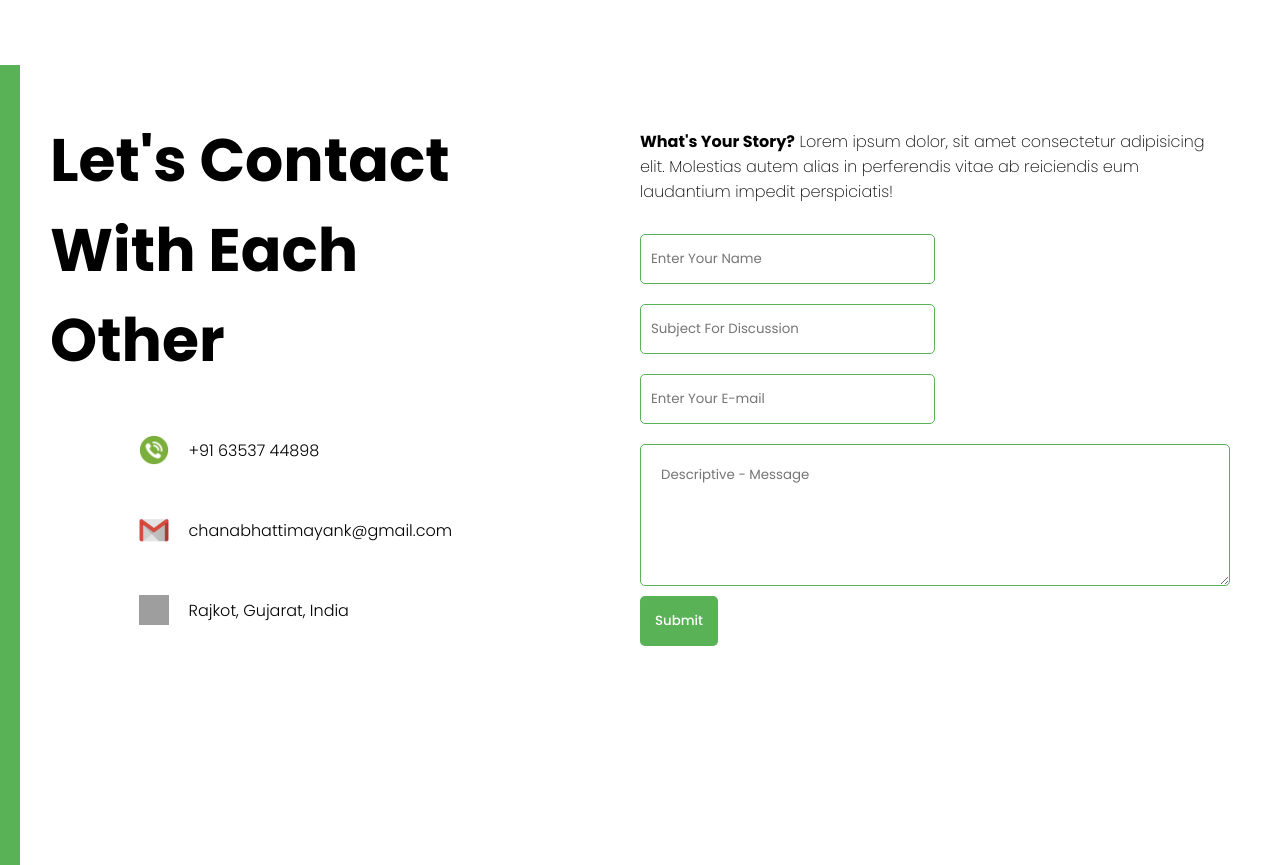
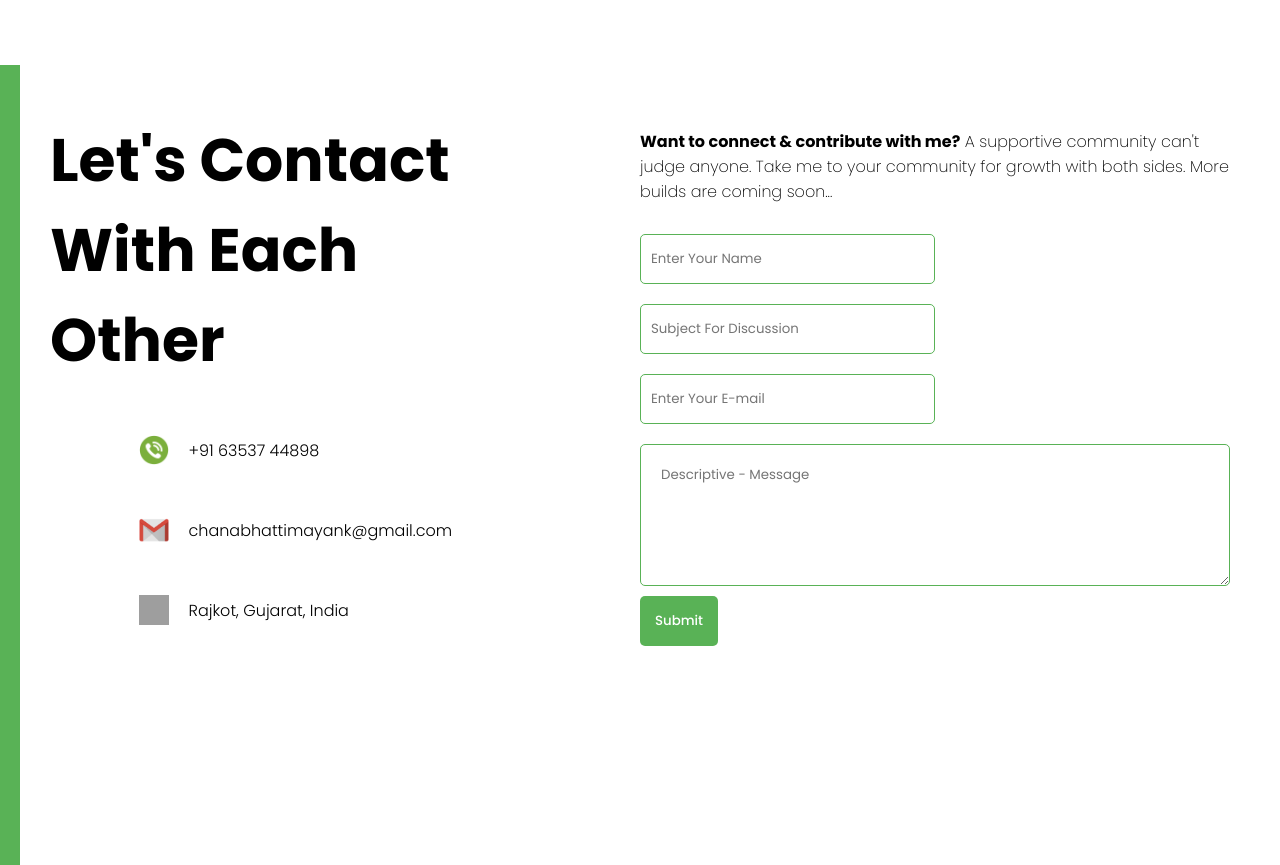
Before and after one commit to imickey04/imickey04.github.io, a React (Create React App) app: page / in a window 1280 px wide. Shown: the part 2520-3385 px from the top of the page. Built offline with nearby package versions, Linux system fonts and the light colour scheme; grey boxes are pictures that could not be loaded.

Commit message:
Update Contact.jsx

```diff
--- a/src/components/contact/Contact.jsx
+++ b/src/components/contact/Contact.jsx
@@ -53,8 +53,7 @@ const Contact = () => {
 
             <div className="contact-right">
                 <p className="contact-description">
-                    <strong>What's Your Story?</strong> Lorem ipsum dolor, sit amet consectetur adipisicing elit. Molestias autem alias in perferendis vitae ab reiciendis eum laudantium impedit perspiciatis!
-                </p>
+                    <strong>Want to connect & contribute with me?</strong> A supportive community can't judge anyone. Take me to your community for growth with both sides. More builds are coming soon...</p>
 
                 <form ref = { formRef } onSubmit={submitForm} action="">
                     <input style={{backgroundColor: darkMode && "#333", color: darkMode && "#fff"}} type="text" placeholder='Enter Your Name' name='user_name' />
```
